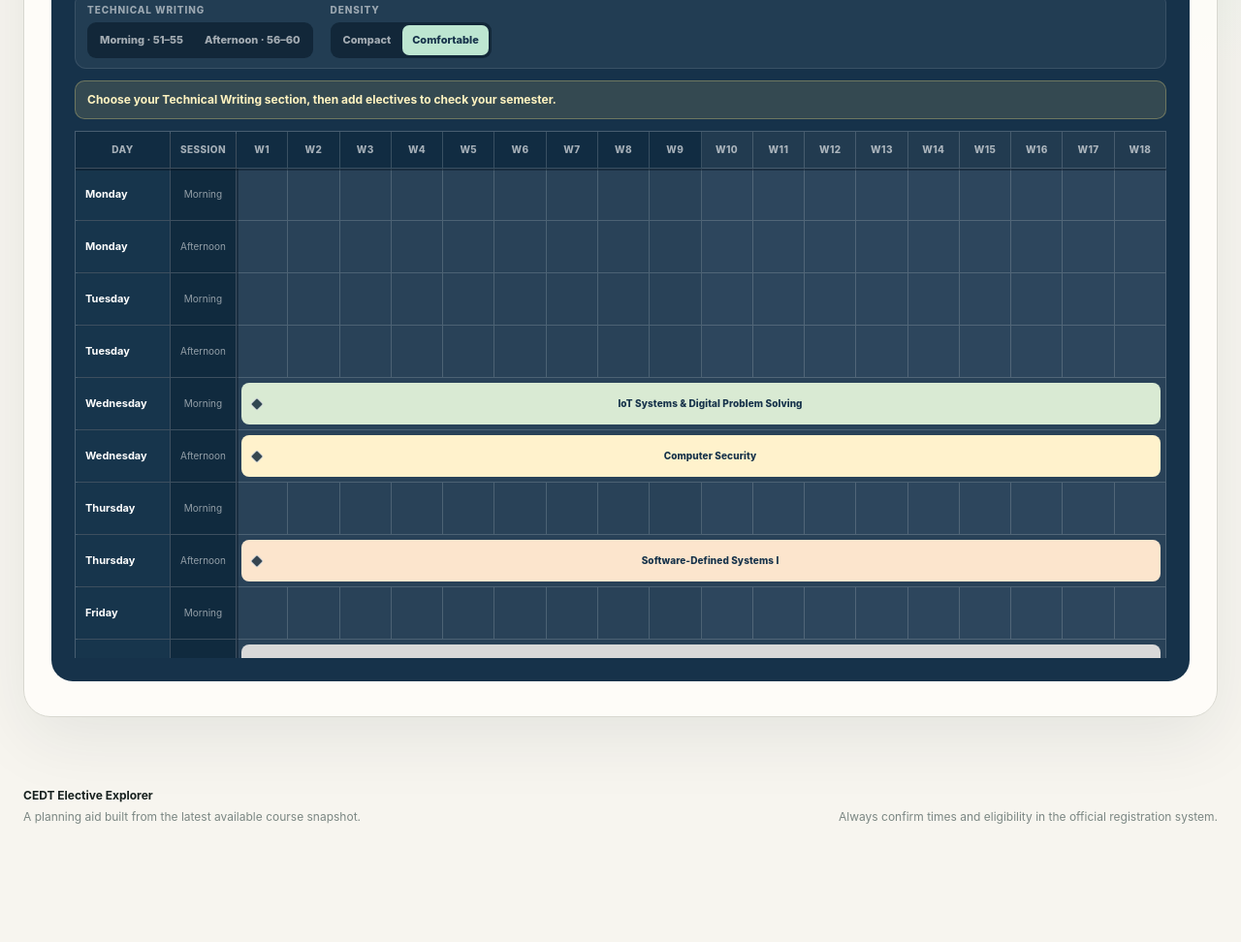
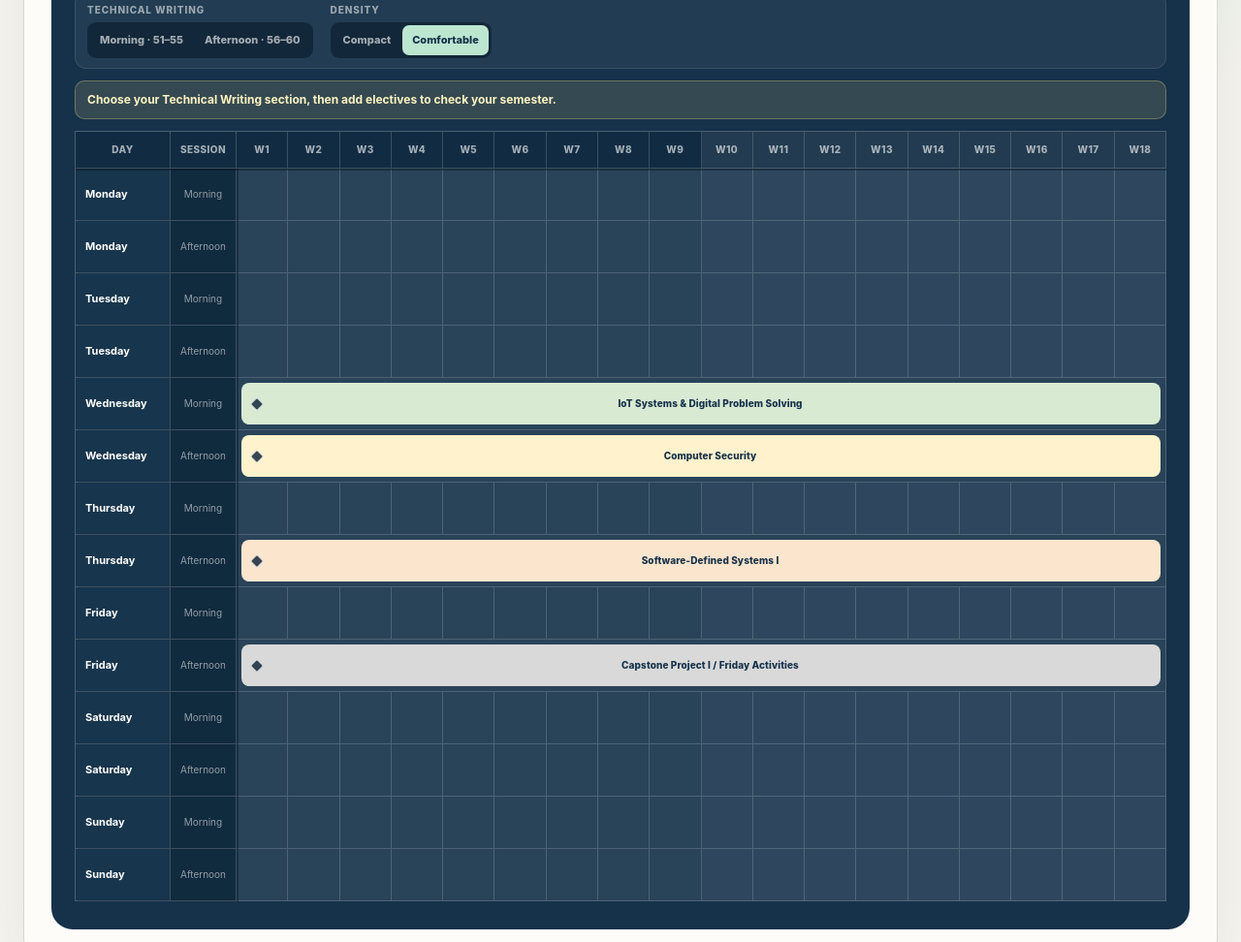
Before and after one commit to thanamn/elective-visualizer, a website: page site/index.html in a window 1280 px wide. Shown: the part 519-1491 px from the top of the page at 97% size. Before the commit the page ends 1407 px from the top, so only its background shows below. Drawn offline with Linux system fonts and the light colour scheme; files whose address does not match are found by name.

Commit message:
Let timetable extend with the page

```diff
--- a/site/index.html
+++ b/site/index.html
@@ -284,7 +284,7 @@
 
           <div class="mobile-agenda" id="mobileAgenda" aria-label="Mobile timetable agenda"></div>
 
-          <div class="timetable-scroll" id="timetableScroll" tabindex="0" aria-label="Semester timetable, scroll horizontally and vertically">
+          <div class="timetable-scroll" id="timetableScroll" tabindex="0" aria-label="Semester timetable, scroll horizontally when needed">
             <div class="timetable-grid" id="timetableGrid"></div>
           </div>
           <p class="scroll-hint">Scroll sideways to see all 18 weeks.</p>
--- a/site/style.css
+++ b/site/style.css
@@ -1527,9 +1527,9 @@ kbd {
 
 .timetable-scroll {
   isolation: isolate;
-  max-height: 68vh;
   padding-bottom: 5px;
-  overflow: auto;
+  overflow-x: auto;
+  overflow-y: visible;
   scrollbar-color: rgba(255, 255, 255, 0.28) transparent;
 }
 
```
Also changed, not shown: site/2-2568/index.html (+1 -1 lines).
